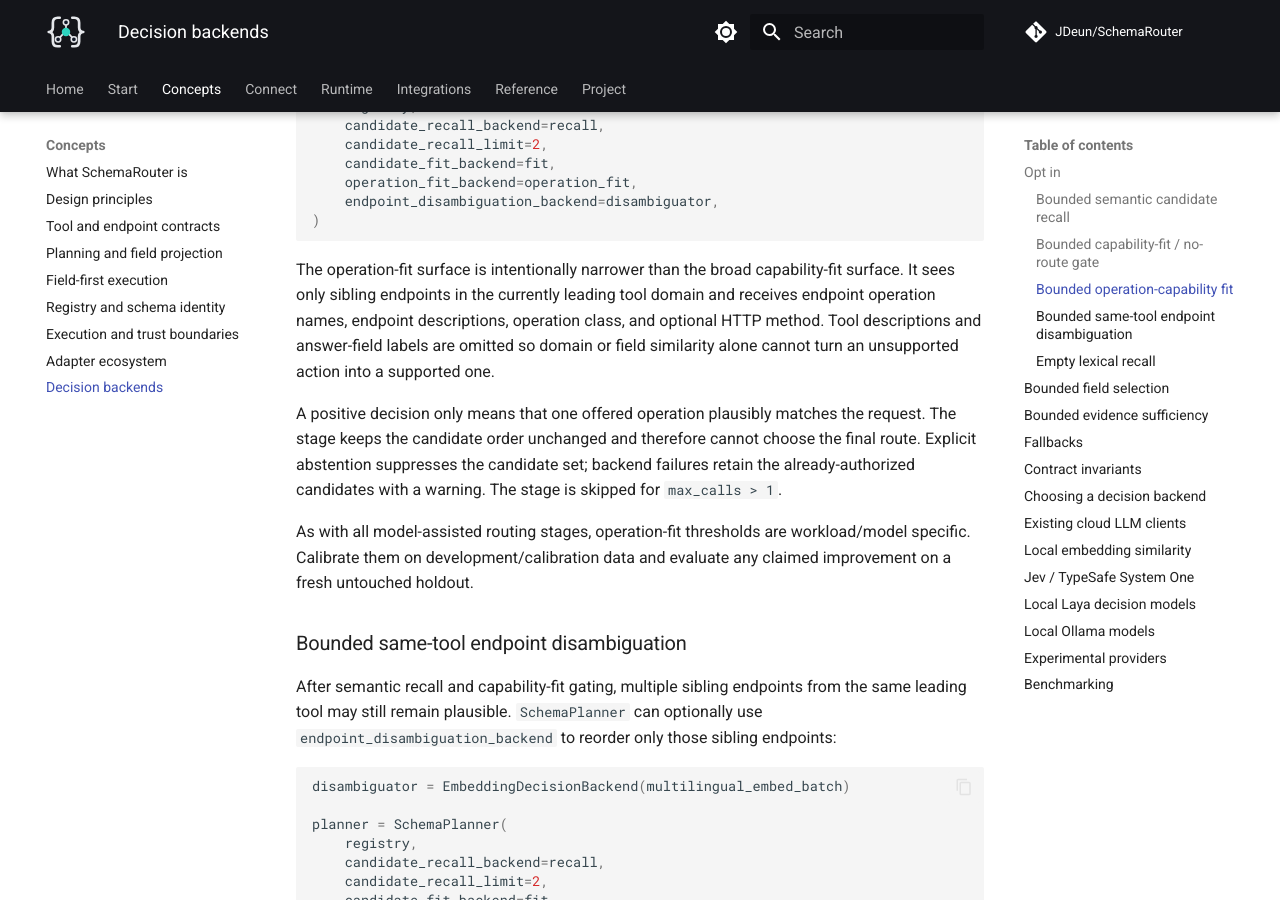
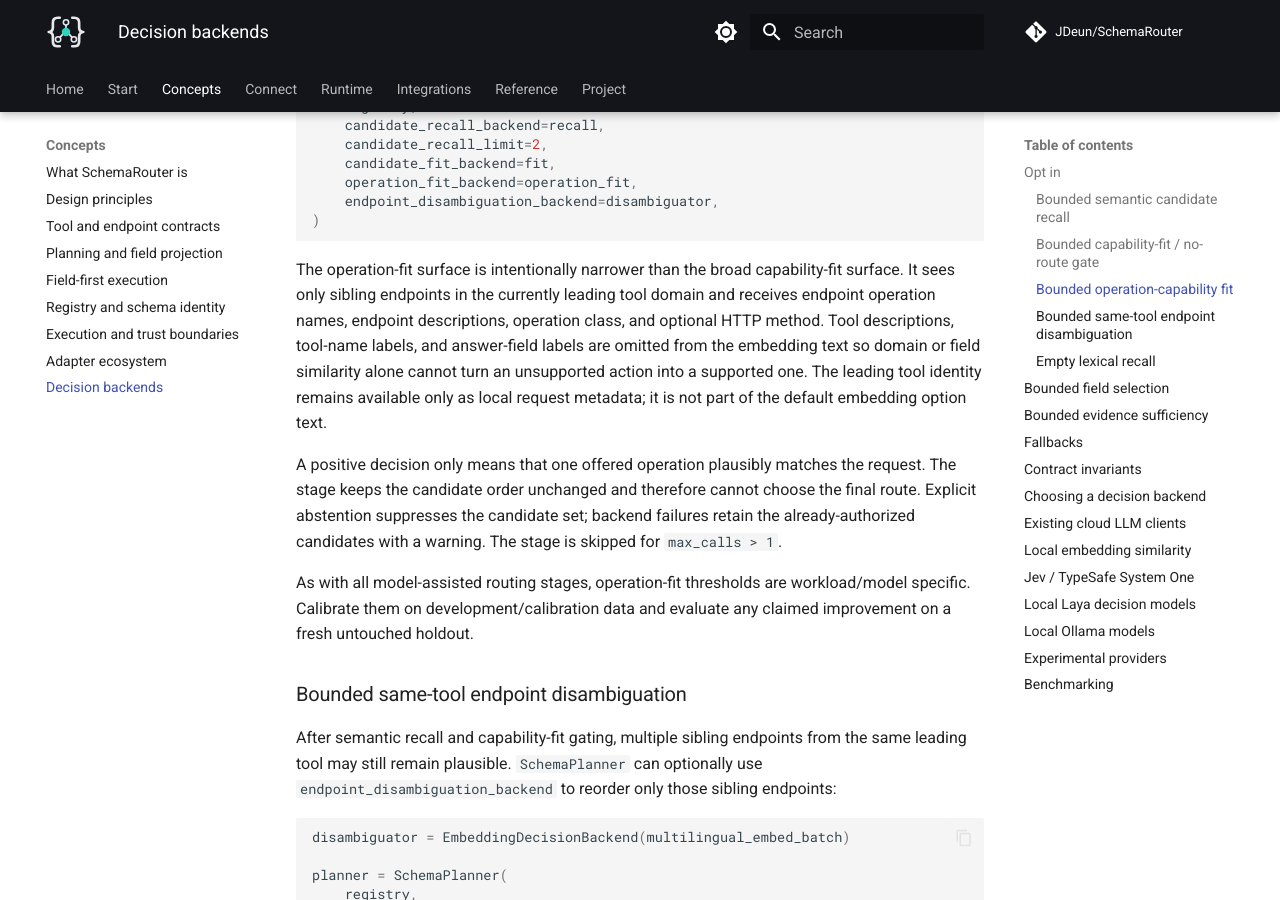
Before and after one commit to JDeun/SchemaRouter, an MkDocs documentation site: the page built from docs/concepts/decision-backends.md, in a window 1280 px wide and 900 px high, scrolled down 3273 px. Built offline with MkDocs 1.6.1 and Material for MkDocs 9.7.7, drawn with Linux system fonts in a browser that asks for light colours; comment, search, counter and statistics services are not loaded.

Commit message:
fix: remove tool-domain signal from operation fit

```diff
--- a/docs/concepts/decision-backends.md
+++ b/docs/concepts/decision-backends.md
@@ -152,9 +152,10 @@ planner = SchemaPlanner(
 
 The operation-fit surface is intentionally narrower than the broad capability-fit surface. It sees
 only sibling endpoints in the currently leading tool domain and receives endpoint operation names,
-endpoint descriptions, operation class, and optional HTTP method. Tool descriptions and answer-field
-labels are omitted so domain or field similarity alone cannot turn an unsupported action into a
-supported one.
+endpoint descriptions, operation class, and optional HTTP method. Tool descriptions, tool-name labels, and answer-field
+labels are omitted from the embedding text so domain or field similarity alone cannot turn an
+unsupported action into a supported one. The leading tool identity remains available only as local
+request metadata; it is not part of the default embedding option text.
 
 A positive decision only means that one offered operation plausibly matches the request. The stage
 keeps the candidate order unchanged and therefore cannot choose the final route. Explicit abstention
```
Also changed, not shown: CHANGELOG.md (+1 -1 lines), 2 other files.
